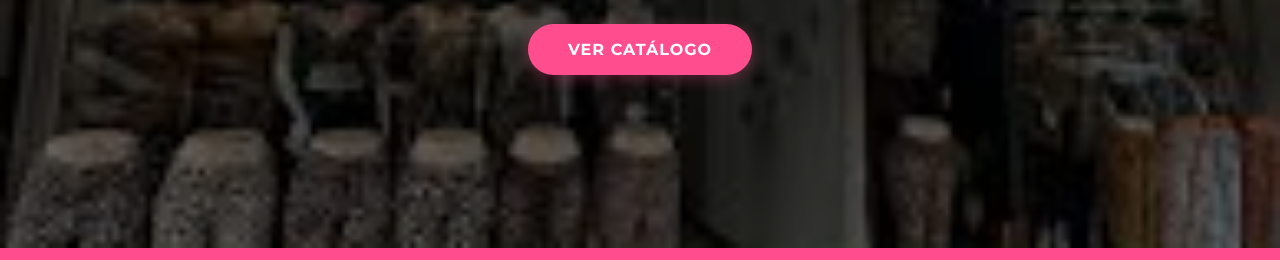
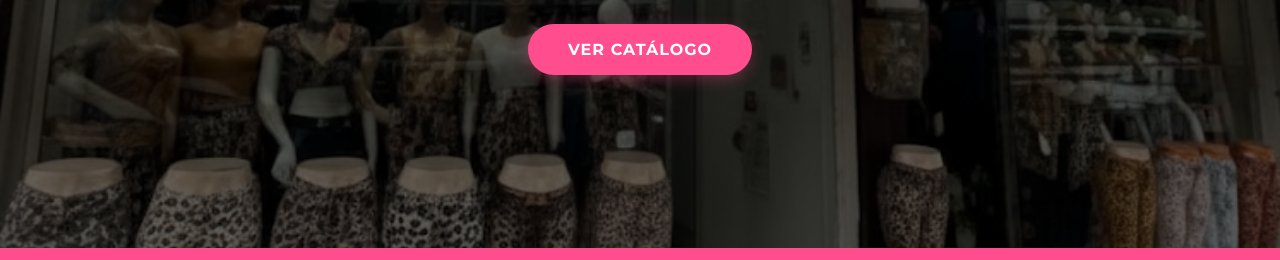
Before and after one commit to itzmatidbz-bot/ianmodas, a plain HTML site: page index.html in a window 1280 px wide. Shown: the part 472-732 px from the top of the page. Drawn offline with nearby package versions, Linux system fonts and the light colour scheme.

Commit message:
Tu mensaje de confirmación

```diff
--- a/css/styles.css
+++ b/css/styles.css
@@ -70,7 +70,7 @@ body {
     text-align: center;
     color: white;
     position: relative;
-    background: url('../fachada.jpeg') center/cover no-repeat; /* Placeholder, reemplazar con imagen real */
+    background: url('../fachada.webp') center/cover no-repeat; /* Placeholder, reemplazar con imagen real */
 }
 .hero__overlay { position: absolute; top: 0; left: 0; width: 100%; height: 100%; background: rgba(0,0,0,0.6); }
 .hero__content { position: relative; z-index: 2; }
```
Also changed, not shown: fachada.jpeg (deleted), fachada.webp (added).
